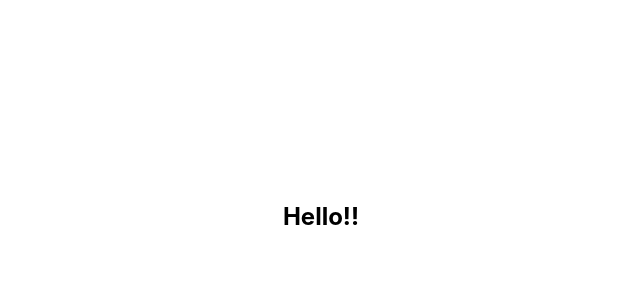
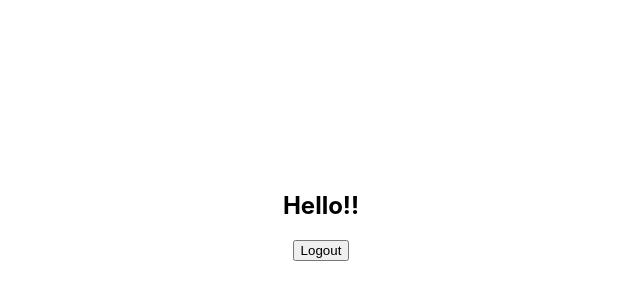
Before and after one commit to Etiolate7/Auth-module, a Next.js app in the folder auth-module-frontend/: page /main in a window 1280 px wide. Shown: the part 184-484 px from the top of the page, without its empty margins (319-959 px from the left). Built offline with nearby package versions, Linux system fonts and the light colour scheme.

Commit message:
[ADD] include credentials and main logout

```diff
--- a/auth-module-frontend/components/Home.js
+++ b/auth-module-frontend/components/Home.js
@@ -13,11 +13,11 @@ function Home() {
       method: 'POST',
       headers: { 'Content-Type': 'application/json' },
       body: JSON.stringify({ email: inscriptionEmail, password: inscriptionPassword }),
+      credentials: 'include'
     }).then(response => response.json())
       .then(data => {
         if (data.result) {
             localStorage.setItem('accessToken', data.accessToken);
-            localStorage.setItem('refreshToken', data.refreshToken);
             window.location.href = '/main';
         } else {
           console.log(data.error)
--- a/auth-module-frontend/components/Main.js
+++ b/auth-module-frontend/components/Main.js
@@ -1,10 +1,22 @@
 import styles from '../styles/Main.module.css';
 
 function Main() {
+
+const handlelogout = () => {
+  fetch('http://localhost:3000/users/logout', {
+    method: 'POST',
+    credentials: 'include'
+  }).then(() => {
+    localStorage.removeItem('accessToken');
+    window.location.href = '/home';
+  });
+};
+
   return (
     <div>
       <main className={styles.main}>
         <h2>Hello!!</h2>
+        <button onClick={handlelogout}>Logout</button>
       </main>
     </div>
   );
```
